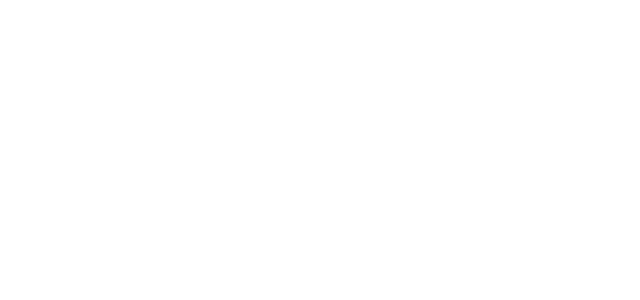
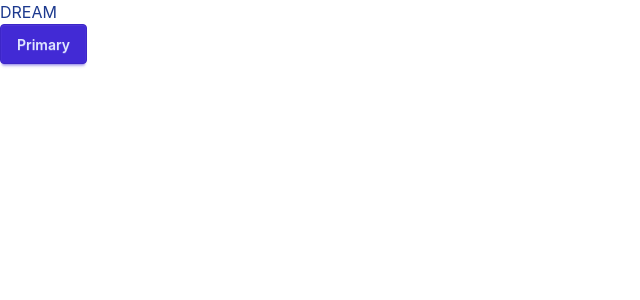
Before and after one commit to Wazida-in-code/BPL-Dream-By-React, a React (Vite) app: page / in a window 1280 px wide. Shown: the top 300 px of the page, without its empty margins (0-640 px from the left). Built offline with nearby package versions, Linux system fonts and the light colour scheme.

Commit message:
basic-config

```diff
--- a/package.json
+++ b/package.json
@@ -10,8 +10,10 @@
     "preview": "vite preview"
   },
   "dependencies": {
+    "@tailwindcss/vite": "^4.3.3",
     "react": "^19.2.8",
-    "react-dom": "^19.2.8"
+    "react-dom": "^19.2.8",
+    "tailwindcss": "^4.3.3"
   },
   "devDependencies": {
     "@eslint/js": "^10.0.1",
@@ -19,6 +21,7 @@
     "@types/react": "^19.2.18",
     "@types/react-dom": "^19.2.4",
     "@vitejs/plugin-react": "^6.1.0",
+    "daisyui": "^5.7.32",
     "eslint": "^10.9.0",
     "eslint-plugin-react-hooks": "^7.1.1",
     "eslint-plugin-react-refresh": "^0.5.4",
--- a/src/App.tsx
+++ b/src/App.tsx
@@ -4,7 +4,8 @@ function App() {
 
   return (
     <>
-
+      <h1 className="text-blue-900">DREAM</h1>
+      <button className="btn btn-primary">Primary</button>
     </>
   )
 }
--- a/src/index.css
+++ b/src/index.css
@@ -0,0 +1,2 @@
+@import "tailwindcss";
+@plugin "daisyui";
--- a/vite.config.ts
+++ b/vite.config.ts
@@ -1,7 +1,8 @@
+import tailwindcss from '@tailwindcss/vite'
 import react from '@vitejs/plugin-react'
 import { defineConfig } from 'vite'
 
 // https://vite.dev/config/
 export default defineConfig({
-  plugins: [react()],
+  plugins: [react(), tailwindcss()],
 })
```
Also changed, not shown: 1 other file (tests, documents, lock files or other folders).
